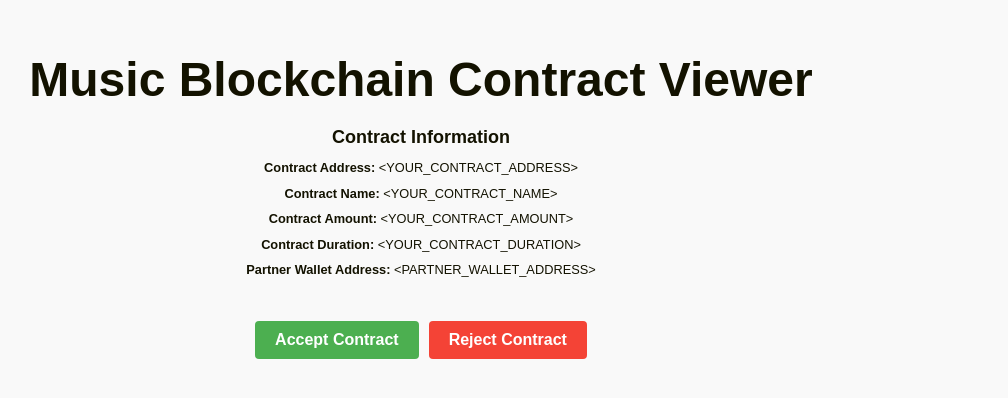
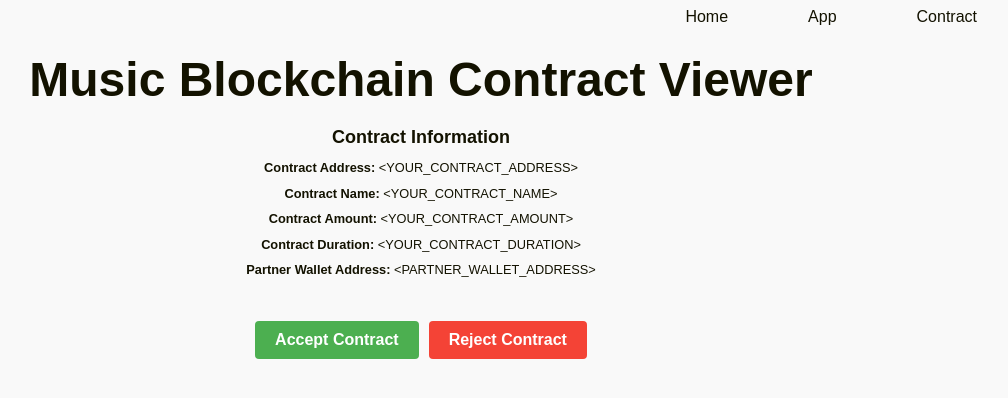
Before and after one commit to nehemiah-negussie/olympihacks-2023, a React (Create React App) app in the folder client/: page /contract in a window 1280 px wide. Shown: the top 398 px of the page, without its empty margins (219-1227 px from the left). Built offline with nearby package versions, Linux system fonts and the light colour scheme.

Commit message:
Fixed navbar, contract logic, css

```diff
--- a/client/src/pages/ContractViewer.js
+++ b/client/src/pages/ContractViewer.js
@@ -1,4 +1,6 @@
 import React, { useEffect, useState } from "react";
+import { Link } from "react-router-dom";
+
 import "../styles/ContractViewer.css";
 
 const ContractViewer = () => {
@@ -34,7 +36,22 @@ const ContractViewer = () => {
   };
 
   return (
+
+
     <div className="container">
+      <nav className="navbar">
+        <ul>
+          <li>
+            <Link to="/">Home</Link>
+          </li>
+          <li>
+            <Link to="/app">App</Link>
+          </li>
+          <li>
+            <Link to="/contract">Contract</Link>
+          </li>
+        </ul>
+      </nav>
       <h1>Music Blockchain Contract Viewer</h1>
 
       <div id="contract-info">
--- a/client/src/pages/LandingPage.js
+++ b/client/src/pages/LandingPage.js
@@ -33,42 +33,37 @@ const LandingPage = () => {
             src="https://plus.unsplash.com/premium_photo-1663956045546-80dd104c018f?ixlib=rb-4.0.3&ixid=M3wxMjA3fDB8MHxwaG90by1wYWdlfHx8fGVufDB8fHx8fA%3D%3D&auto=format&fit=crop&w=2940&q=80"
             alt="Collaboration"
           />
-          <span id="img_text">
-            Lorem ipsum dolor sit amet, consectetur adipiscing elit.{" "}
-          </span>
+          <section className="cta-section">
+            <h2>Join Handshake Today</h2>
+            <p>
+              Sign up to start collaborating securely.
+            </p>
+            <button className="cta-button">Get Started</button>
+          </section>
         </section>
 
         <section className="features">
           <div className="feature">
-            <h2>Decentralized Marketplace</h2>
+            <h2>Streamlined Contract Agreement Process</h2>
             <p>
-              Explore a diverse collection of music from talented independent
-              artists.
+              Handshake simplifies and accelerates the contract agreement process by providing a user-friendly platform where parties can collaborate, negotiate terms, and reach agreements seamlessly. With features such as real-time collaboration, revision tracking, and feedback management, Handshake eliminates the need for traditional, time-consuming methods and intermediaries, saving time and increasing efficiency.
             </p>
           </div>
           <div className="feature">
-            <h2>Royalty Automation</h2>
+            <h2>Secure and Automated Fund Transfers</h2>
             <p>
-              Smart contracts ensure fair and transparent royalty distribution.
+              Handshake integrates secure payment gateways and blockchain-powered smart contracts to ensure swift and secure fund transfers. By leveraging smart contract technology, funds are automatically released upon fulfillment of agreed-upon milestones, providing both parties with confidence and transparency in the payment process. This eliminates the risk of payment disputes and promotes trust between artists and vendors.
             </p>
           </div>
           <div className="feature">
-            <h2>Community Engagement</h2>
+            <h2>Privacy and Data Security</h2>
             <p>
-              Connect with fellow music enthusiasts and artists in our vibrant
-              community.
+              Handshake prioritizes user privacy and data security by implementing robust authentication measures, encrypted communication protocols, and secure storage of sensitive information. Artists and vendors can trust that their personal and financial data is protected, providing a secure environment for contract negotiations and transactions.
             </p>
           </div>
         </section>
 
-        <section className="cta-section">
-          <h2>Join Handshake Today</h2>
-          <p>
-            Sign up to start exploring, purchasing, and supporting your favorite
-            artists.
-          </p>
-          <button className="cta-button">Get Started</button>
-        </section>
+
 
         <footer>
           <p>&copy; 2023 Handshake. All rights reserved.</p>
--- a/client/src/pages/Smart.js
+++ b/client/src/pages/Smart.js
@@ -1,4 +1,5 @@
 import React, { useState, useEffect } from "react";
+import { Link } from "react-router-dom";
 import { Connection, PublicKey } from "@solana/web3.js";
 import axios from "axios";
 import "../styles/Smart.css";
@@ -146,13 +147,16 @@ const Smart = () => {
 
     return (
         <div className="smart">
-            <nav className="navbar2">
+            <nav className="navbar">
                 <ul>
                     <li>
-                        <a href="/">Home</a>
+                        <Link to="/">Home</Link>
                     </li>
                     <li>
-                        <a href="/app">App</a>
+                        <Link to="/app">App</Link>
+                    </li>
+                    <li>
+                        <Link to="/contract">Contract</Link>
                     </li>
                 </ul>
             </nav>
--- a/client/src/styles/Smart.css
+++ b/client/src/styles/Smart.css
@@ -153,3 +153,7 @@ div p {
     margin: 0;
     font-size: 10px;
 }
+
+.cta-section {
+    margin: 0 auto;
+}
```
